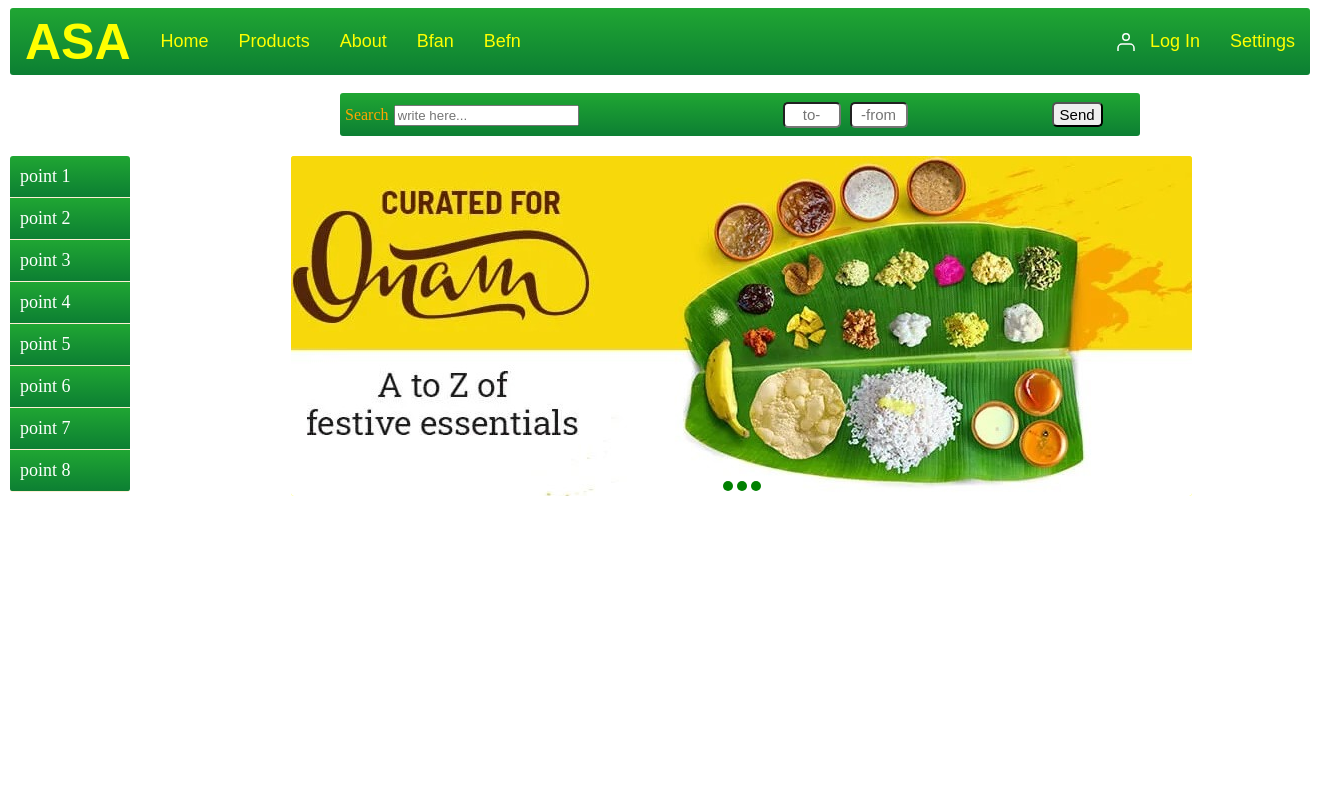
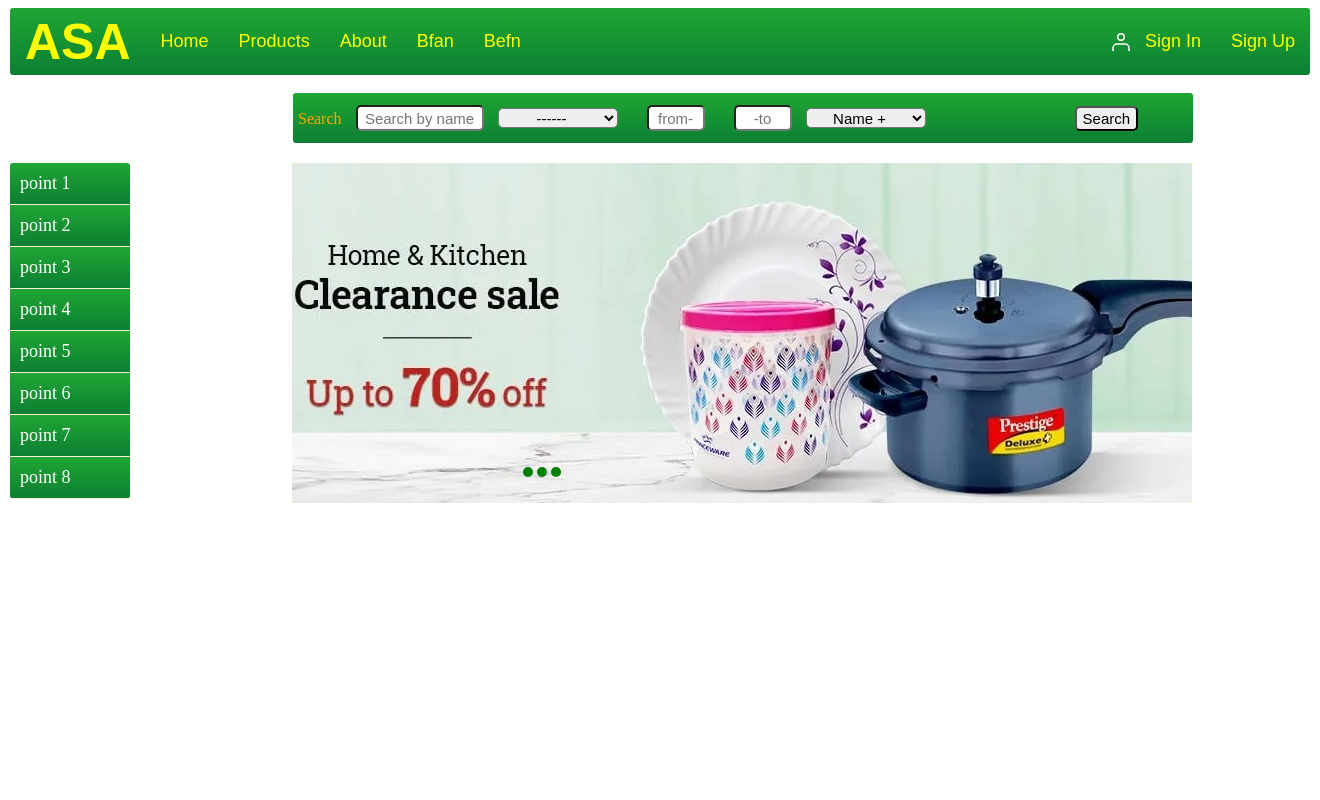
Before and after one commit to Arshak-Yesayan/food_market, a Django app: page / in a window 1320 px wide. Run offline with Django 3.2, Linux system fonts and the light colour scheme.

Commit message:
search bar, head signin,signup

```diff
--- a/food_market/static/css/home.css
+++ b/food_market/static/css/home.css
@@ -111,13 +111,13 @@ body{
 /*create search panel*/
 
 .search_block{
-    width: 800px;
-    height: 43px;
+    width: 900px;
+    height: 50px;
     background: linear-gradient(180deg, #20A633 0%, #0C7F33 100%);
     display:flex ;
     float: right;
     margin-top: 18px;
-    margin-right: 170px;
+    margin-right: 117px;
     border-radius: 3px;
     margin-left: 0;
 }
@@ -135,23 +135,26 @@ body{
 .search_sub{
     margin: auto;
     margin-left: 5px;
+
+
 }
+
 .to{
    width:50px ;
     border-radius: 5px;
     font-size: 15px;
     height: 20px;
-    margin-left: 200px;
+    margin-left: 20px;
     margin-right: 5px;
     text-align: center;
-
-
 }
 .from{
-    width:50px;
+    width:120px;
     border-radius: 5px;
     font-size: 15px;
     height: 20px;
+    margin-left: 5px;
+    margin-right: 5px;
     text-align: center;
 }
 .button_send{
@@ -166,7 +169,7 @@ body{
 
 .slider-holder
 {
-    width: 901px;
+    width: 900px;
     height: 340px;
     background-color: yellow;
     margin-left: auto;
@@ -205,18 +208,21 @@ body{
 
 #slider-image-2:target ~ .image-holder
 {
-    left: -901px;
+    left: -900px;
 }
 
 #slider-image-3:target ~ .image-holder
 {
-    left: -1802px;
+    left: -1800px;
 }
 
 .button-holder
 {
-    position: relative;
-    top: -20px;
+   position: fixed;
+  bottom: 100;
+  top: -20;
+  width: 500px;
+
 }
 
 .slider-change
@@ -224,7 +230,7 @@ body{
     display: inline-block;
     height: 10px;
     width: 10px;
-    border-radius: 5px;
+    border-radius: 50px;
     background-color: green;
 }
 .all_slider{
--- a/food_market/templates/ASA/home.html
+++ b/food_market/templates/ASA/home.html
@@ -6,6 +6,7 @@
         <title>Home</title>
         <link rel="stylesheet" href="{% static  'css/home.css' %}" />
         <link rel="stylesheet" href="home.css">
+
     </head>
     <body>
 
@@ -26,8 +27,8 @@
          <circle cx="9" cy="4" r="3.25" stroke="white" stroke-width="1.5"></circle>
          <path d="M17 18V15C17 12.7909 15.2091 11 13 11H5C2.79086 11 1 12.7909 1 15V18" stroke="white" stroke-width="1.5"></path>
          </svg>
-                <div class="header_item hraderbutton"><a href="accounts/login/" class="part_header_a" >Log In</a></div>
-                <div class="header_item hraderbutton"><a href="#" class="part_header_a" >Settings</a></div>
+                <div class="header_item hraderbutton"><a href="accounts/login/" class="part_header_a" >Sign In</a></div>
+                <div class="header_item hraderbutton"><a href="accounts/register" class="part_header_a" >Sign Up</a></div>
 
 
             </div>
@@ -36,11 +37,26 @@
         </div>
         <div class="search_block">
             <div class="search_sub">
-                <form action="#" name="search" method="post">
-                    <label class="chgidem" >Search</label><input type="text" name="chgitem" id="chgitem" placeholder="write here..." />
-                    <input class="to" type="text" placeholder="to-">
-                    <input class="from" type="text" placeholder="-from">
-                    <button name="button_send" class="button_send" type="button">Send</button>
+                <form action="#" name="search" method="GET">
+                    <label class="chgidem" >Search</label>
+                    <input class="from" type="text" name="name" id="chgitem" placeholder="Search by name">
+                    <select class="from" name="category">
+                        <option value="None">------</option>
+                            {% for subcategory in subcategories %}
+                        <option value="{{ subcategory.id }}">{{ subcategory.name }}</option>
+                            {% endfor %}
+                    </select>
+                    <input class="to" name="from" placeholder="from-">
+                    <input class="to" type="text" placeholder="-to">
+                    <select class="from" name="sort">
+                        <option value="title+">Name +</option>
+                        <option value="likes+">Likes +</option>
+                        <option value="price+">Price +</option>
+                        <option value="title-">Name -</option>
+                        <option value="likes-">Likes -</option>
+                        <option value="price-">Price -</option>
+                    </select>
+                    <button name="button_send" class="button_send" type="submit">Search</button>
                 </form>
             </div>
         </div>
@@ -50,9 +66,9 @@
             <span id="slider-image-2"></span>
             <span id="slider-image-3"></span>
             <div class="image-holder">
+                <img src="{{ MEDIA_URL }}image1.jpg" class="slider-image" />
+                <img src="{{ MEDIA_URL }}image2.jpg" class="slider-image" />
                 <img src="{{ MEDIA_URL }}image3.jpg" class="slider-image" />
-
-                <img src="{{ MEDIA_URL }}image2.jpg" class="slider-image" />
             </div>
             <div class="button-holder">
                 <a href="#slider-image-1" class="slider-change"></a>
```
Also changed, not shown: food_market/media/image2.jpg, food_market/media/image3.jpg.
